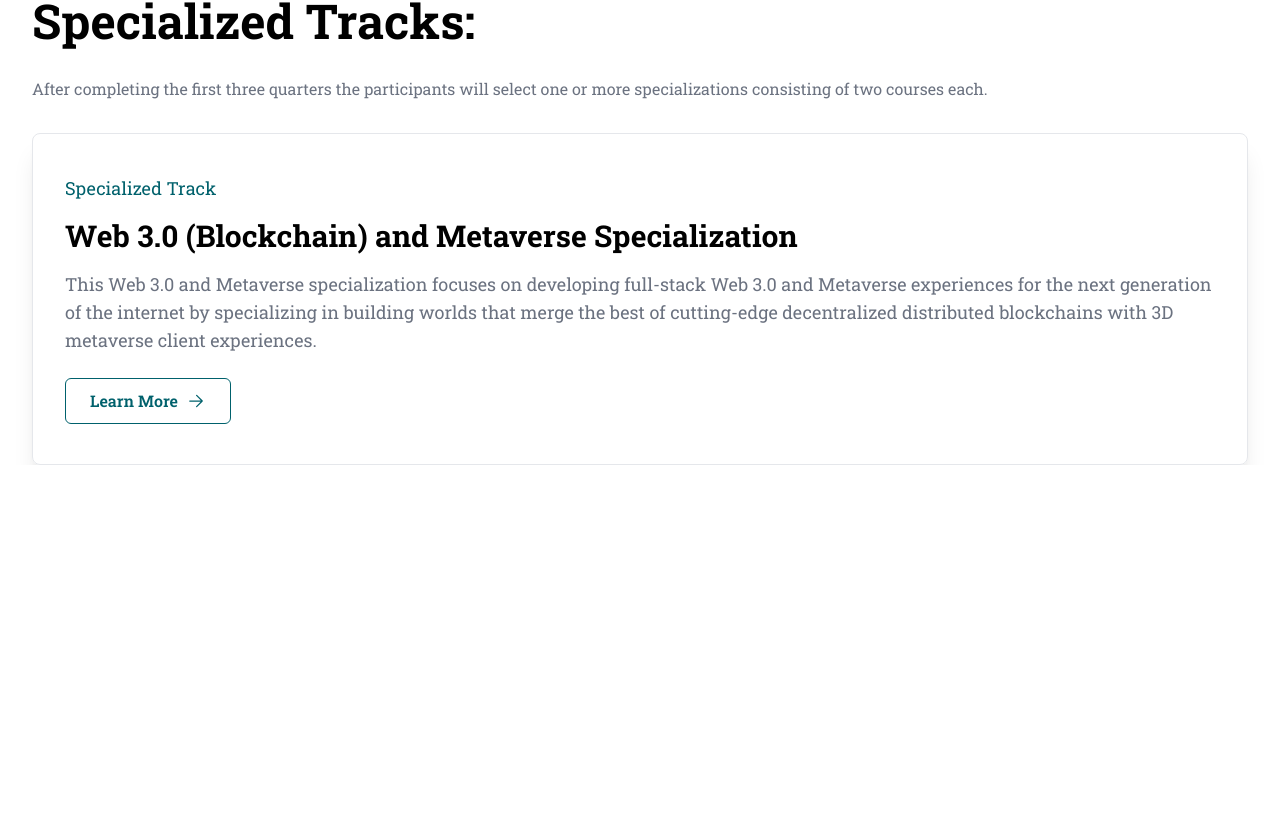
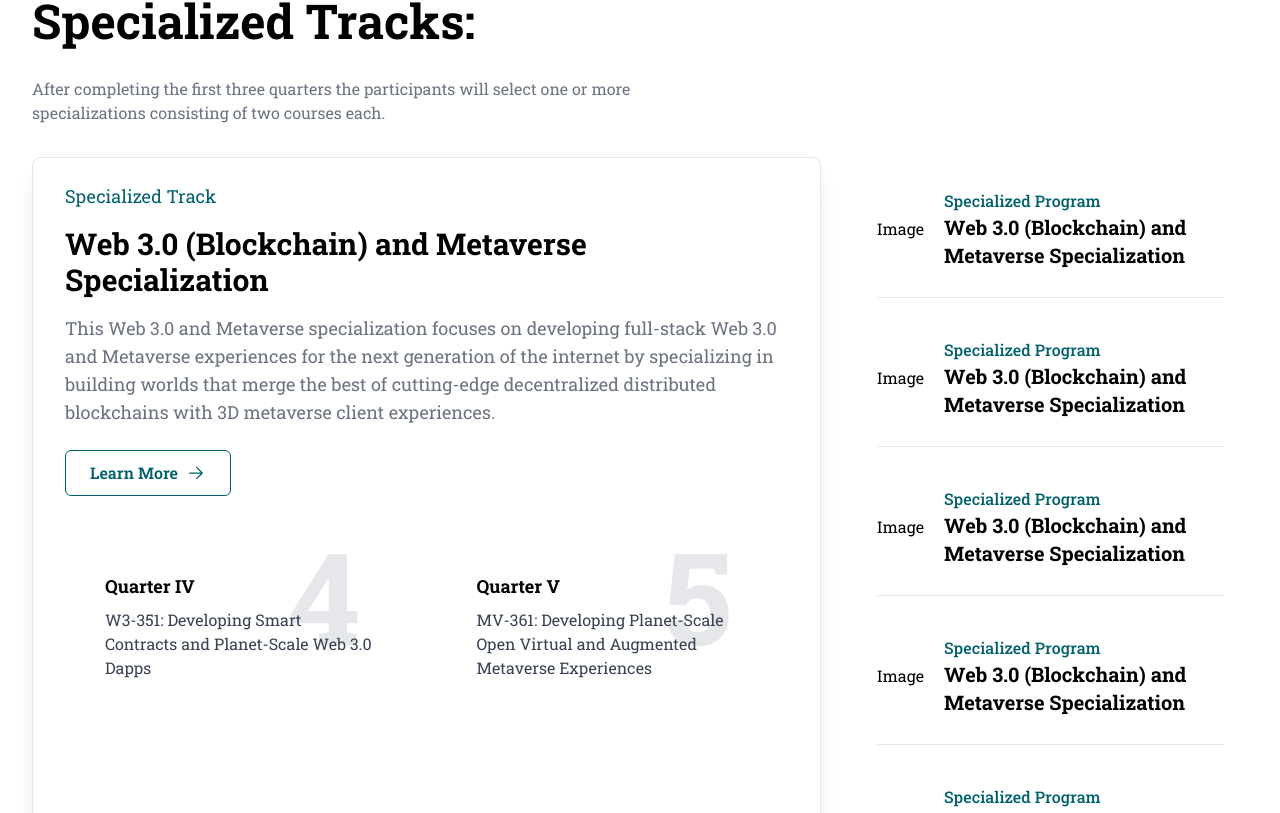
Before and after one commit to khizarwakeel/Panaverse-DAO, a Next.js app: page / in a window 1280 px wide. Shown: the part 1367-2180 px from the top of the page. Before the commit the page ends 1832 px from the top, so only its background shows below. Built offline with nearby package versions, Linux system fonts and the light colour scheme.

Commit message:
added new section and custom color

```diff
--- a/src/components/home/sections/coreTrack.tsx
+++ b/src/components/home/sections/coreTrack.tsx
@@ -1,6 +1,7 @@
 import Button from "@/components/shared/button";
 import Wrapper from "@/components/shared/wrapper";
 import { quarter } from "@/components/shared/data";
+import QuarterBox from "@/components/shared/quarterBox";
 
 const CoreTrack = () => {
   const header = "Core Courses \n (Common in All Specializations)";
@@ -28,16 +29,12 @@ const CoreTrack = () => {
           {/* Boxes */}
           <div className="my-20 flex lg:flex-row flex-col items-stretch gap-5">
             {quarter.map((data, index) => (
-              <div
+              <QuarterBox
+                headered={data.header}
+                quarterNum={data.quarterNo}
+                discrip={data.disc}
                 key={index}
-                className="border border-gray-200 flex-1 flex flex-col justify-center rounded-md px-10 py-16 relative -z-10"
-              >
-                <h4 className="font-bold text-lg">{data.header}</h4>
-                <p className="mt-2 text-gray-700">{data.disc}</p>
-                <span className="absolute top-6 text-gray-200 right-14 text-9xl -z-10 font-bold hover:translate-y-3 hover:duration-300">
-                  {data.quarterNo}
-                </span>
-              </div>
+              />
             ))}
           </div>
         </Wrapper>
--- a/src/components/home/sections/specializedTracks.tsx
+++ b/src/components/home/sections/specializedTracks.tsx
@@ -1,19 +1,21 @@
+import QuarterBox from "@/components/shared/quarterBox";
 import ArrowButton from "../../shared/arrowButtons";
 import Wrapper from "../../shared/wrapper";
+import { trackData } from "@/components/shared/data";
 
 const SpecializedTracks = () => {
   return (
     <section>
       <Wrapper>
-        <div>
+        <div className="max-w-2xl">
           <h1 className="font-bold text-5xl">Specialized Tracks:</h1>
           <p className="py-8 text-gray-500">
             After completing the first three quarters the participants will
             select one or more specializations consisting of two courses each.
           </p>
         </div>
-        <div>
-          <div className="rounded-lg shadow-xl border border-gray-200 py-10 px-8">
+        <div className="flex gap-8">
+          <div className="rounded-lg basis-8/12 shadow-xl border border-gray-200 py-6 px-8">
             <h4 className="text-[#00616c] text-lg">Specialized Track</h4>
             <h2 className="text-3xl font-bold my-4">
               Web 3.0 (Blockchain) and Metaverse Specialization
@@ -26,6 +28,38 @@ const SpecializedTracks = () => {
               blockchains with 3D metaverse client experiences.
             </p>
             <ArrowButton content="Learn More" />
+            <div className="flex gap-5 mt-3">
+              <QuarterBox
+                discrip="W3-351: Developing Smart Contracts and Planet-Scale Web 3.0 Dapps"
+                headered="Quarter IV"
+                quarterNum="4"
+                haveBorder={false}
+              />
+              <QuarterBox
+                discrip="MV-361: Developing Planet-Scale Open Virtual and Augmented Metaverse Experiences"
+                headered="Quarter V"
+                quarterNum="5"
+                haveBorder={false}
+              />
+            </div>
+          </div>
+          <div className="basis-4/12 px-6 py-8 cursor-pointer">
+            {trackData.map((data, index) => (
+              <div
+                key={index}
+                className={`flex items-center gap-5 pb-7 mb-10 ${
+                  index !== trackData.length - 1 && "border-b"
+                }`}
+              >
+                <div>
+                  <p>{data.image}</p>
+                </div>
+                <div>
+                  <h4 className="text-primary font-medium">{data.track}</h4>
+                  <h3 className="font-bold text-xl">{data.trackDisc}</h3>
+                </div>
+              </div>
+            ))}
           </div>
         </div>
       </Wrapper>
--- a/src/components/shared/data.ts
+++ b/src/components/shared/data.ts
@@ -15,3 +15,36 @@ export const quarter = [
     disc: `$-101: Dollar Making Bootcamp - Full-Stack Template and API Product Development`,
   },
 ];
+
+export const trackData = [
+  {
+    image: "Image",
+    track: "Specialized Program",
+    trackDisc: "Web 3.0 (Blockchain) and Metaverse Specialization",
+  },
+  {
+    image: "Image",
+    track: "Specialized Program",
+    trackDisc: "Web 3.0 (Blockchain) and Metaverse Specialization",
+  },
+  {
+    image: "Image",
+    track: "Specialized Program",
+    trackDisc: "Web 3.0 (Blockchain) and Metaverse Specialization",
+  },
+  {
+    image: "Image",
+    track: "Specialized Program",
+    trackDisc: "Web 3.0 (Blockchain) and Metaverse Specialization",
+  },
+  {
+    image: "Image",
+    track: "Specialized Program",
+    trackDisc: "Web 3.0 (Blockchain) and Metaverse Specialization",
+  },
+  {
+    image: "Image",
+    track: "Specialized Program",
+    trackDisc: "Web 3.0 (Blockchain) and Metaverse Specialization",
+  },
+];
--- a/src/components/shared/quarterBox.tsx
+++ b/src/components/shared/quarterBox.tsx
@@ -1,25 +1,33 @@
 import { FC } from "react";
 
 interface IProps {
-  header: string;
-  disc: string;
-  quarterNo: string;
+  headered: string;
+  discrip: string;
+  quarterNum: string;
+  haveBorder?: boolean;
 }
 
-const QuarterBox: FC<IProps> = ({ header, disc, quarterNo }) => {
+const QuarterBox: FC<IProps> = ({
+  headered,
+  discrip,
+  quarterNum,
+  haveBorder = true,
+}) => {
   return (
-    <div>
+    <>
       {/* Boxes */}
-      <div className="my-20 flex lg:flex-row flex-col items-stretch gap-5">
-        <div className="border border-gray-200 flex-1 flex flex-col justify-center rounded-md px-10 py-16 relative -z-10">
-          <h4 className="font-bold text-lg">{header}</h4>
-          <p className="mt-2 text-gray-700">{disc}</p>
-          <span className="absolute top-6 text-gray-200 right-14 text-9xl -z-10 font-bold hover:translate-y-3 hover:duration-300">
-            {quarterNo}
-          </span>
-        </div>
+      <div
+        className={`flex-1 flex flex-col justify-center rounded-md px-10 py-16 relative -z-10 ${
+          haveBorder && "border"
+        } border-gray-200`}
+      >
+        <h4 className="font-bold text-lg">{headered}</h4>
+        <p className="mt-2 text-gray-700">{discrip}</p>
+        <span className="absolute top-6 text-gray-200 right-14 text-9xl -z-10 font-bold hover:translate-y-3 hover:duration-300">
+          {quarterNum}
+        </span>
       </div>
-    </div>
+    </>
   );
 };
 
--- a/tailwind.config.ts
+++ b/tailwind.config.ts
@@ -7,6 +7,11 @@ const config: Config = {
     "./src/app/**/*.{js,ts,jsx,tsx,mdx}",
   ],
   theme: {
+    extend: {
+      colors: {
+        primary: "#00616c",
+      },
+    },
   },
   plugins: [],
 };
```
